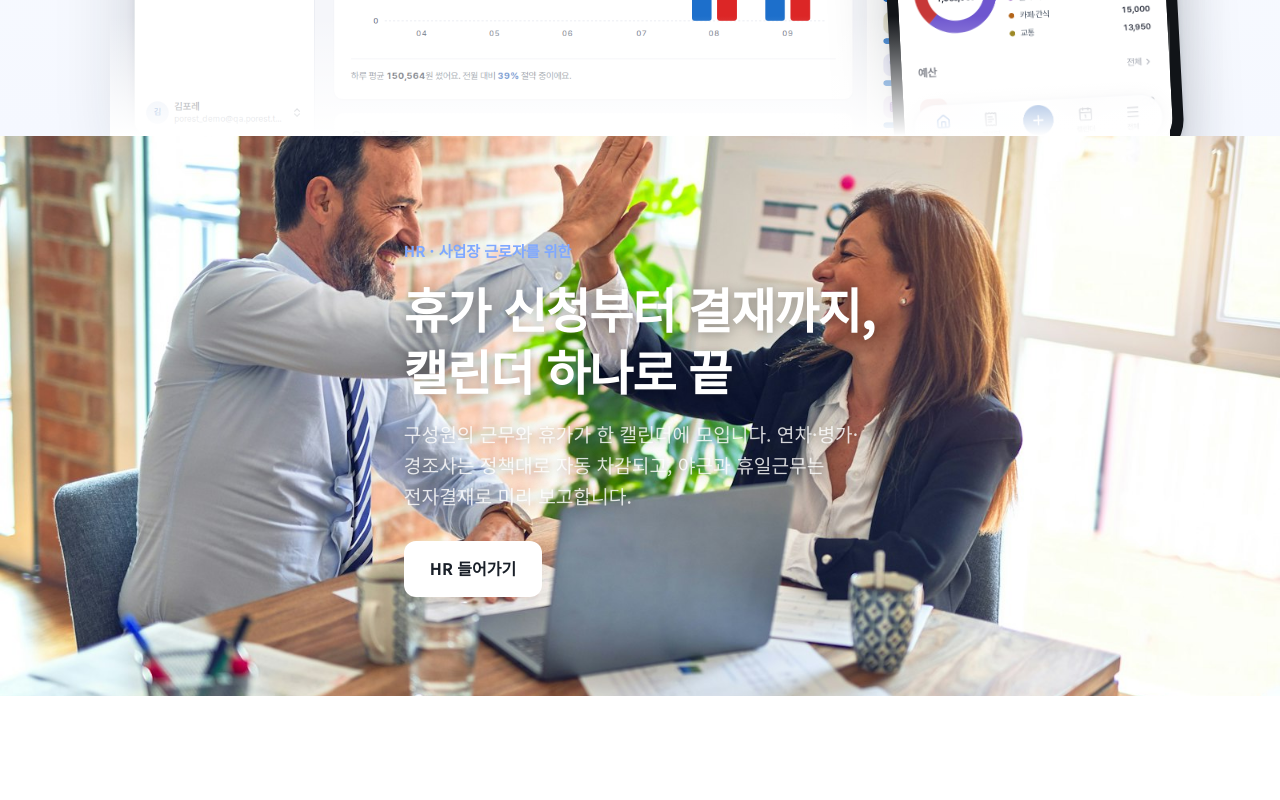
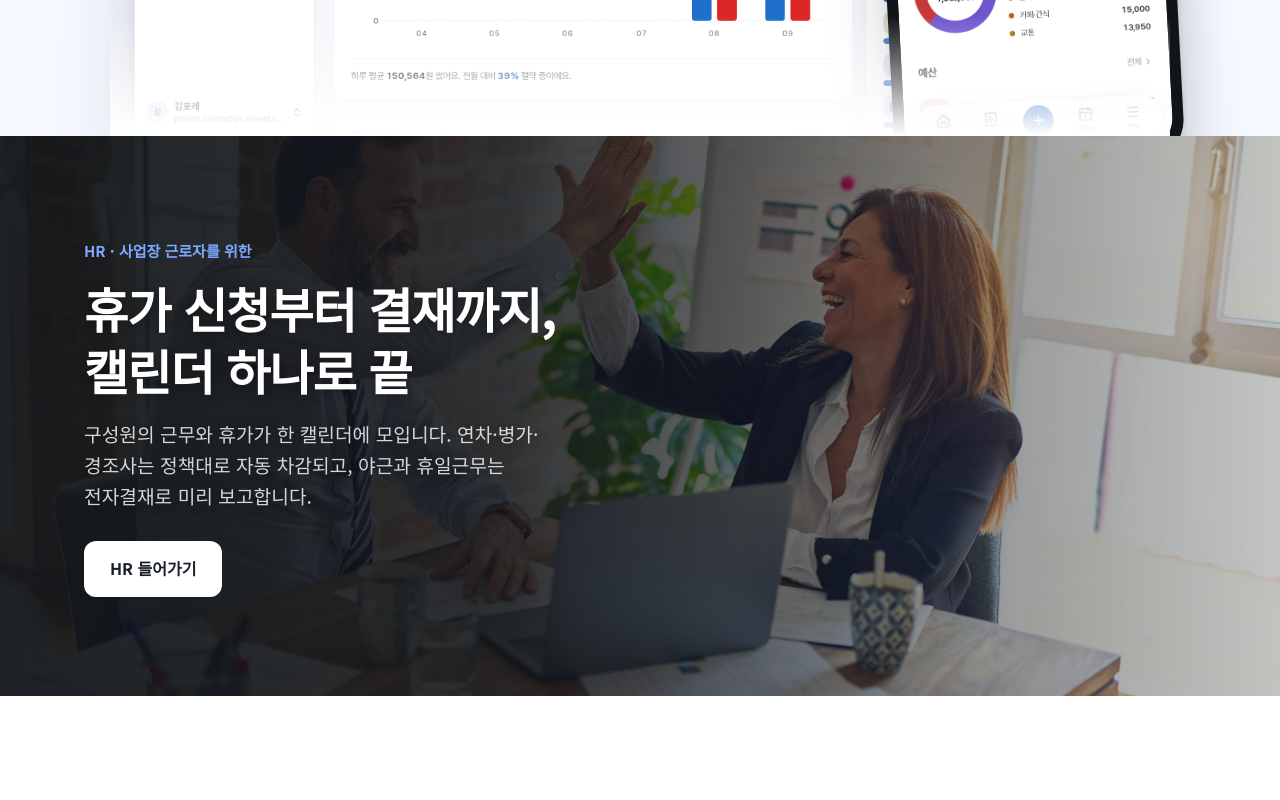
Before and after one commit to lshdainty/porest-home, a plain HTML site: page index.html in a window 1280 px wide. Shown: the part 1120-1920 px from the top of the page. Drawn offline with Linux system fonts and the light colour scheme.

Commit message:
fix(home): 사진 띠의 덮개가 사진 위에 오고 글이 왼쪽에 붙게 한다
::before 덮개가 뒤에 오는 img 아래에 깔려 보이지 않았다 — z-index 로 순서를 정한다.
띠가 flex 라 .wrap 이 내용 폭으로 줄어 가운데로 밀렸다 — width:100% 로 편다.

Release-Note: skip
Co-Authored-By: Claude Fable 5.1 <noreply@anthropic.com>

```diff
--- a/index.html
+++ b/index.html
@@ -77,10 +77,10 @@ h2{font-size:clamp(30px,4vw,48px);font-weight:800;line-height:1.3;letter-spacing
 .phones .row .phone:nth-child(2){width:310px}
 /* photo band */
 .band{position:relative;min-height:560px;display:flex;align-items:center;color:#fff;overflow:hidden}
-.band img.bg{position:absolute;inset:0;width:100%;height:100%;object-fit:cover}
-.band::before{content:"";position:absolute;inset:0;background:linear-gradient(90deg,rgba(17,20,24,.94) 0%,rgba(17,20,24,.86) 40%,rgba(17,20,24,.45) 75%,rgba(17,20,24,.25) 100%)}
+.band img.bg{position:absolute;inset:0;width:100%;height:100%;object-fit:cover;z-index:0}
+.band::before{content:"";position:absolute;inset:0;z-index:1;background:linear-gradient(90deg,rgba(17,20,24,.94) 0%,rgba(17,20,24,.86) 40%,rgba(17,20,24,.45) 75%,rgba(17,20,24,.25) 100%)}
 .band h2,.band .sub{text-shadow:0 2px 12px rgba(0,0,0,.35)}
-.band .wrap{position:relative;padding-top:96px;padding-bottom:96px}
+.band .wrap{position:relative;z-index:2;width:100%;padding-top:96px;padding-bottom:96px}
 .band h2{max-width:22ch;color:#fff}
 .band .sub{color:rgba(255,255,255,.82)}
 .band .eyebrow{color:#7FA8FF}
```
